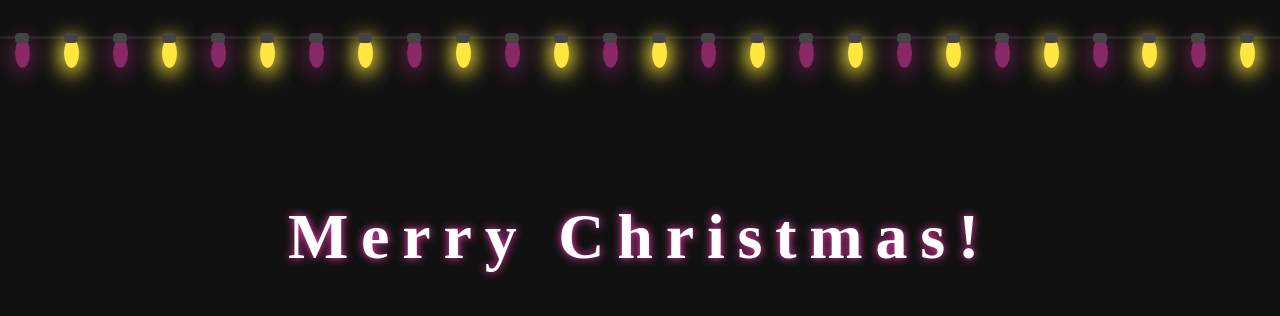
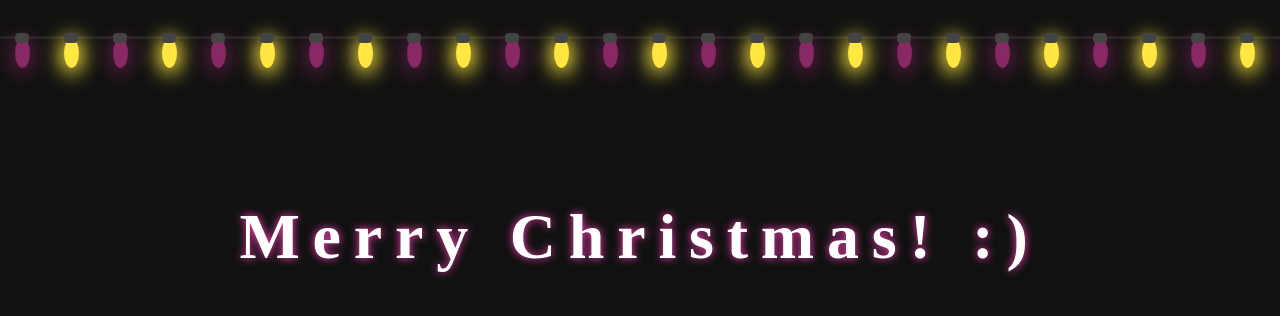
Before and after one commit to darshitS/christmas-lights, a plain HTML site: page index.html in a window 1280 px wide. Shown: the top 316 px of the page. Drawn offline with Linux system fonts and the light colour scheme; a web font is replaced by a local one.

Commit message:
Update index.html

```diff
--- a/index.html
+++ b/index.html
@@ -45,6 +45,6 @@
             <li></li>
             <li></li>
         </ul>
-        <h2>Merry Christmas!</h2>
+        <h2>Merry Christmas! :)</h2>
     </body>
 </html>
```
